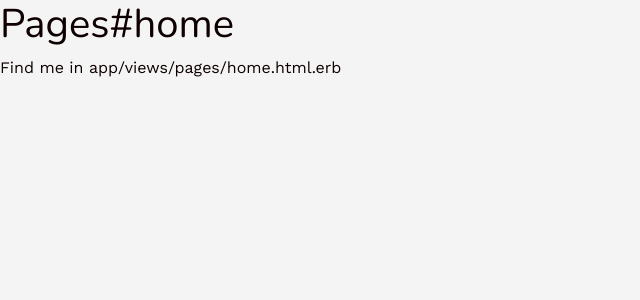
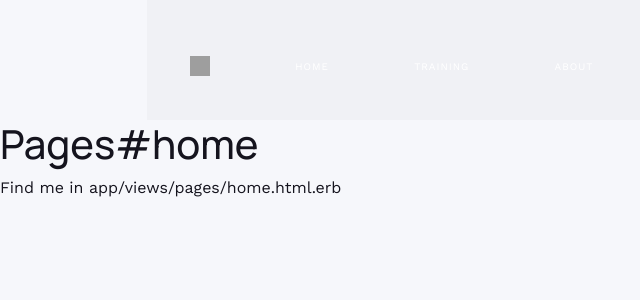
Before and after one commit to dejihastrup/moonhub, a Rails app: page / in a window 1280 px wide. Shown: the top 300 px of the page, without its empty margins (0-640 px from the left). Run offline with Rails 7, Linux system fonts and the light colour scheme; style sheets or scripts are compiled from the project's sources; some libraries are stand-ins or nearby versions; grey boxes are pictures that could not be loaded.

Commit message:
nav_bar & training page progress

```diff
--- a/app/assets/stylesheets/components/_navbar.scss
+++ b/app/assets/stylesheets/components/_navbar.scss
@@ -1,12 +1,23 @@
-.navbar-lewagon {
-  justify-content: space-between;
-  background: white;
+.navbar{
+  width: 77%;
+  padding-top: 20px;
+  margin: auto;
+  background: rgba(24, 22, 32, 0.023);
+  z-index: 5;
+  height: 15vh;
+  top: 0;
+  position: sticky;
+  justify-content: space-around;
+
+  img {
+    width: 20px;
+    height: 20px;
+  }
+
+  a {
+    text-decoration: none;
+    color: white;
+    font-size: 10px;
+    letter-spacing: 1px;
+  }
 }
-
-.navbar-lewagon .navbar-collapse {
-  flex-grow: 0;
-}
-
-.navbar-lewagon .navbar-brand img {
-  width: 40px;
-}
--- a/app/assets/stylesheets/config/_bootstrap_variables.scss
+++ b/app/assets/stylesheets/config/_bootstrap_variables.scss
@@ -11,7 +11,7 @@ $body-bg:                $light-gray;
 $font-size-base:         1rem;
 
 // Colors
-$body-color: $gray;
+$body-color: $bg-dark;
 $primary:    $blue;
 $success:    $green;
 $info:       $yellow;
--- a/app/assets/stylesheets/config/_colors.scss
+++ b/app/assets/stylesheets/config/_colors.scss
@@ -6,5 +6,5 @@ $blue: #0D6EFD;
 $yellow: #FFC65A;
 $orange: #E67E22;
 $green: #1EDD88;
-$gray: #0E0000;
-$light-gray: #F4F4F4;
+$bg-dark: #15141E;
+$light-gray: #F6F7FB;
--- a/app/assets/stylesheets/config/_fonts.scss
+++ b/app/assets/stylesheets/config/_fonts.scss
@@ -1,9 +1,10 @@
 // Import Google fonts
 @import url('https://fonts.googleapis.com/css?family=Nunito:400,700|Work+Sans:400,700&display=swap');
+@import url('https://fonts.googleapis.com/css2?family=Manrope:wght@200;300;400;500;600;700;800&display=swap');
 
 // Define fonts for body and headers
 $body-font: "Work Sans", "Helvetica", "sans-serif";
-$headers-font: "Nunito", "Helvetica", "sans-serif";
+$headers-font: "Manrope", "Helvetica", "sans-serif";
 
 // To use a font file (.woff) uncomment following lines
 // @font-face {
--- a/app/assets/stylesheets/pages/_index.scss
+++ b/app/assets/stylesheets/pages/_index.scss
@@ -1,2 +1,3 @@
 // Import page-specific CSS files here.
 @import "home";
+@import "training";
--- a/app/views/layouts/application.html.erb
+++ b/app/views/layouts/application.html.erb
@@ -11,6 +11,7 @@
   </head>
 
   <body>
+  <%= render "shared/navbar" %>
     <%= yield %>
   </body>
 </html>
--- /dev/null
+++ b/app/views/shared/_navbar.html.erb
@@ -0,0 +1,10 @@
+<div class="navbar container">
+<%= image_tag 'moonhub-logo' %>
+<%= link_to "HOME", root_path %>
+<%= link_to "TRAINING", root_path %>
+<%= link_to "ABOUT", root_path %>
+<%= link_to "BLOG", root_path %>
+<%= link_to "CONTACT", root_path %>
+<%= link_to "LOG IN", root_path %>
+<%= link_to "SHOP", root_path %>
+</div>
```
Also changed, not shown: app/assets/stylesheets/pages/_training.scss (added, +52 -0 lines), app/views/pages/training.html.erb (+24 -0 lines), app/assets/images/Moondarkside.png (added), app/assets/images/Moonlightside.png (added), app/assets/images/aurora-bg.png (added), app/assets/images/moonhub-logo.png (added).
